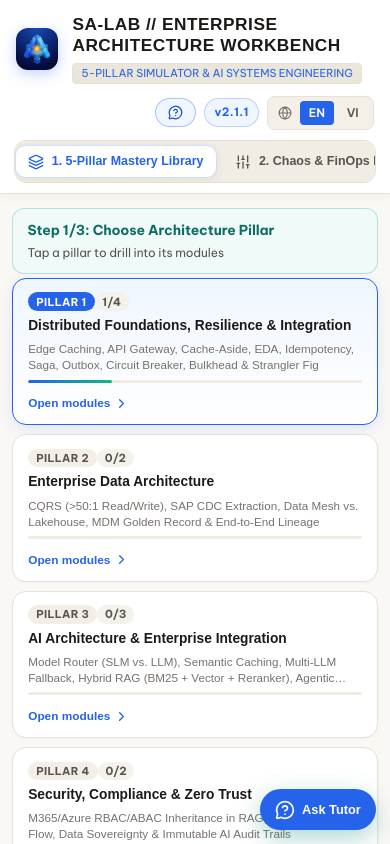
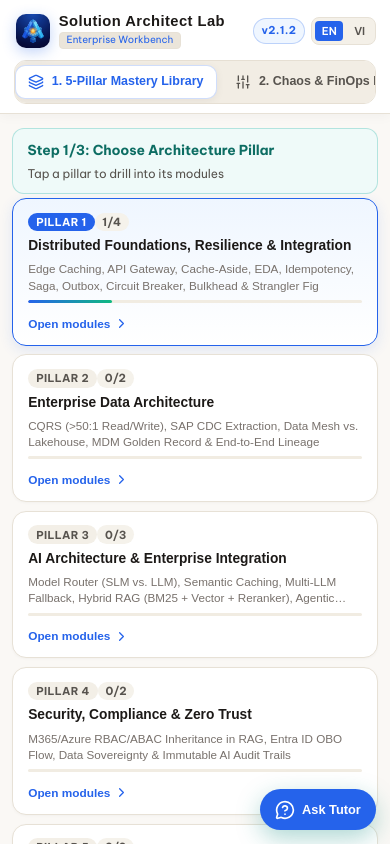
Before and after one commit to phamvubinh123/sa-lab, a React (Vite) app: page / in a window 390 px wide. Shown: the top 844 px of the page. Built offline with nearby package versions, Linux system fonts and the light colour scheme.

Commit message:
fix(header): v2.1.2 single-row mobile header, Solution Architect Lab title, remove duplicate tutor btn

```diff
--- a/package.json
+++ b/package.json
@@ -1,7 +1,7 @@
 {
   "name": "sa-lab",
   "private": true,
-  "version": "2.1.1",
+  "version": "2.1.2",
   "type": "module",
   "scripts": {
     "dev": "vite",
--- a/src/App.tsx
+++ b/src/App.tsx
@@ -95,18 +95,8 @@ export function App() {
           </button>
 
           <div className="header-right-cluster">
-            <button
-              id="btn-toggle-tutor"
-              type="button"
-              className={`tutor-header-btn ${isTutorOpen ? 'active' : ''}`}
-              onClick={() => setIsTutorOpen((prev) => !prev)}
-            >
-              <MessageCircleQuestion size={15} />
-              <span>{lang === 'vi' ? 'Hỏi nhanh Tutor' : 'Ask SA Tutor'}</span>
-            </button>
-
             <span className="app-version-pill" title="SA-Lab Current Release">
-              v2.1.1
+              v2.1.2
             </span>
 
             <div className="lang-switcher" role="group" aria-label="Language Switcher">
--- a/src/data/i18n.ts
+++ b/src/data/i18n.ts
@@ -181,8 +181,8 @@ export const UI_COPY: Record<
   }
 > = {
   en: {
-    headerTitle: 'SA-LAB // ENTERPRISE ARCHITECTURE WORKBENCH',
-    headerTag: '5-PILLAR SIMULATOR & AI SYSTEMS ENGINEERING',
+    headerTitle: 'Solution Architect Lab',
+    headerTag: 'Enterprise Workbench',
     headerTagline: 'Trade-off Analysis · Design Boundaries · Day-2 Operational Feasibility · Zero-Trust Governance',
     masteryLabel: '5-PILLAR MASTERY',
     modulesWord: 'Modules',
@@ -349,8 +349,8 @@ export const UI_COPY: Record<
     }
   },
   vi: {
-    headerTitle: 'SA-LAB // BÀN LÀM VIỆC KIẾN TRÚC DOANH NGHIỆP',
-    headerTag: 'MÔ PHỎNG 5 KHỐI TRỤ CỘT & KỸ NGHỆ HỆ THỐNG AI',
+    headerTitle: 'Solution Architect Lab',
+    headerTag: 'Enterprise Workbench',
     headerTagline: 'Tư duy Đánh đổi (Trade-offs) · Ranh giới Thiết kế · Khả thi Vận hành Day-2 · Quản trị Zero Trust',
     masteryLabel: 'TIẾN ĐỘ LÀM CHỦ 5 KHỐI',
     modulesWord: 'Chủ đề',
--- a/src/index.css
+++ b/src/index.css
@@ -4096,4 +4096,79 @@ body,
     padding: 0.85rem 0.95rem;
     border-radius: 14px;
   }
-}
+
+  .header-inner {
+    padding: 0.68rem 0.85rem 0.55rem;
+    flex-direction: row;
+    align-items: center;
+    justify-content: space-between;
+    flex-wrap: nowrap;
+    gap: 0.5rem;
+  }
+
+  .brand-home-btn {
+    min-width: 0;
+    flex: 1 1 auto;
+    gap: 0.55rem;
+    padding: 0.15rem 0.35rem 0.15rem 0.15rem;
+    margin: 0;
+  }
+
+  .brand-mark.brand-mark-logo {
+    width: 34px;
+    height: 34px;
+    flex-shrink: 0;
+    border-radius: 10px;
+  }
+
+  .brand-mark.brand-mark-logo img {
+    width: 34px;
+    height: 34px;
+  }
+
+  .brand-title-row {
+    min-width: 0;
+    flex-direction: column;
+    align-items: flex-start;
+    gap: 0.12rem;
+  }
+
+  .brand-title-row h1 {
+    font-size: 0.92rem;
+    line-height: 1.15;
+    white-space: nowrap;
+    overflow: hidden;
+    text-overflow: ellipsis;
+    max-width: 100%;
+  }
+
+  .version-tag {
+    font-size: 0.62rem;
+    padding: 0.08rem 0.42rem;
+    line-height: 1.25;
+  }
+
+  .header-right-cluster {
+    flex-shrink: 0;
+    flex-wrap: nowrap;
+    gap: 0.35rem;
+  }
+
+  .app-version-pill {
+    font-size: 0.68rem;
+    padding: 0.22rem 0.48rem;
+  }
+
+  .lang-switcher {
+    padding: 0.16rem 0.22rem;
+  }
+
+  .lang-icon {
+    display: none;
+  }
+
+  .lang-btn {
+    font-size: 0.68rem;
+    padding: 0.2rem 0.42rem;
+  }
+}
```
